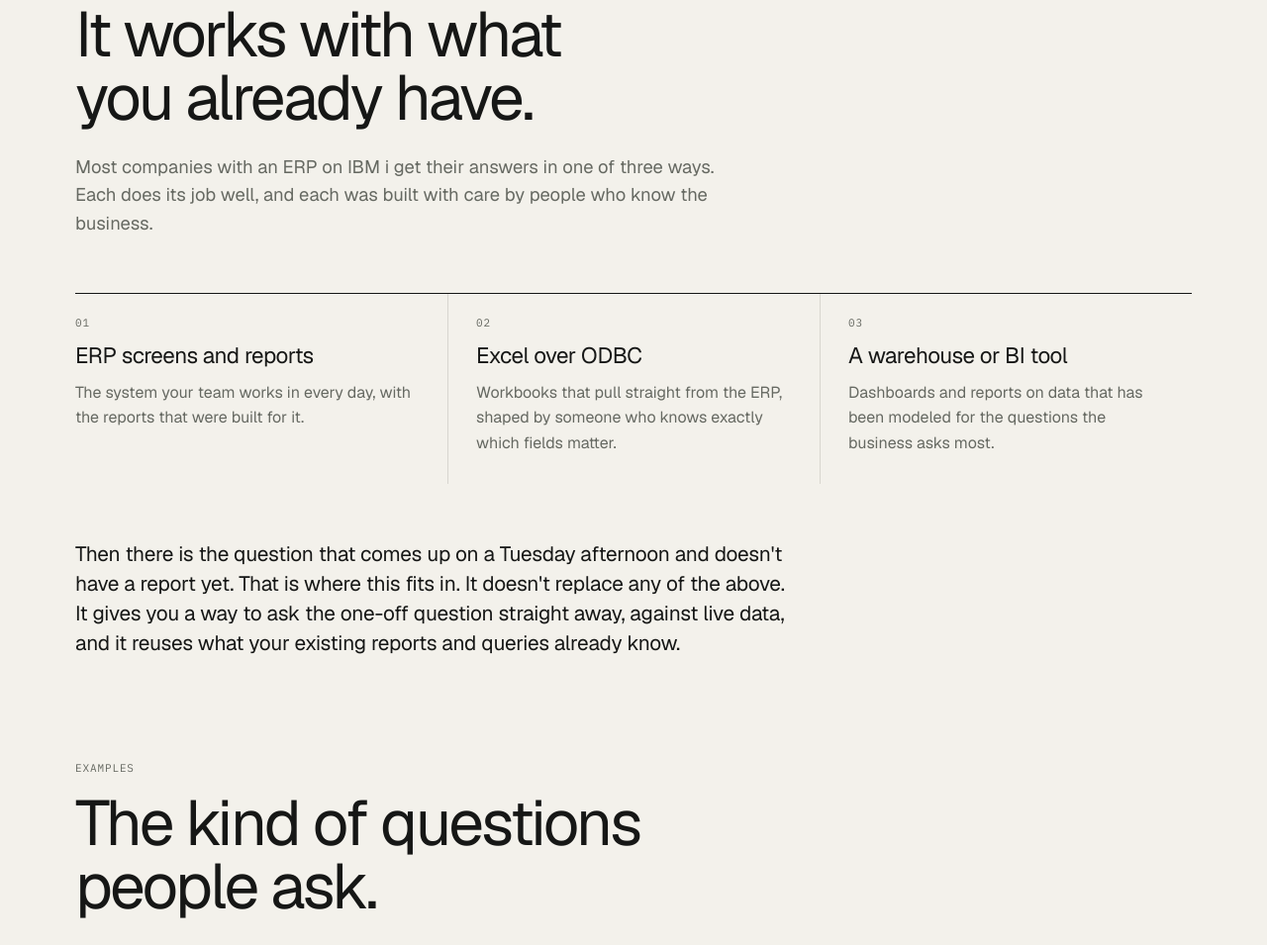
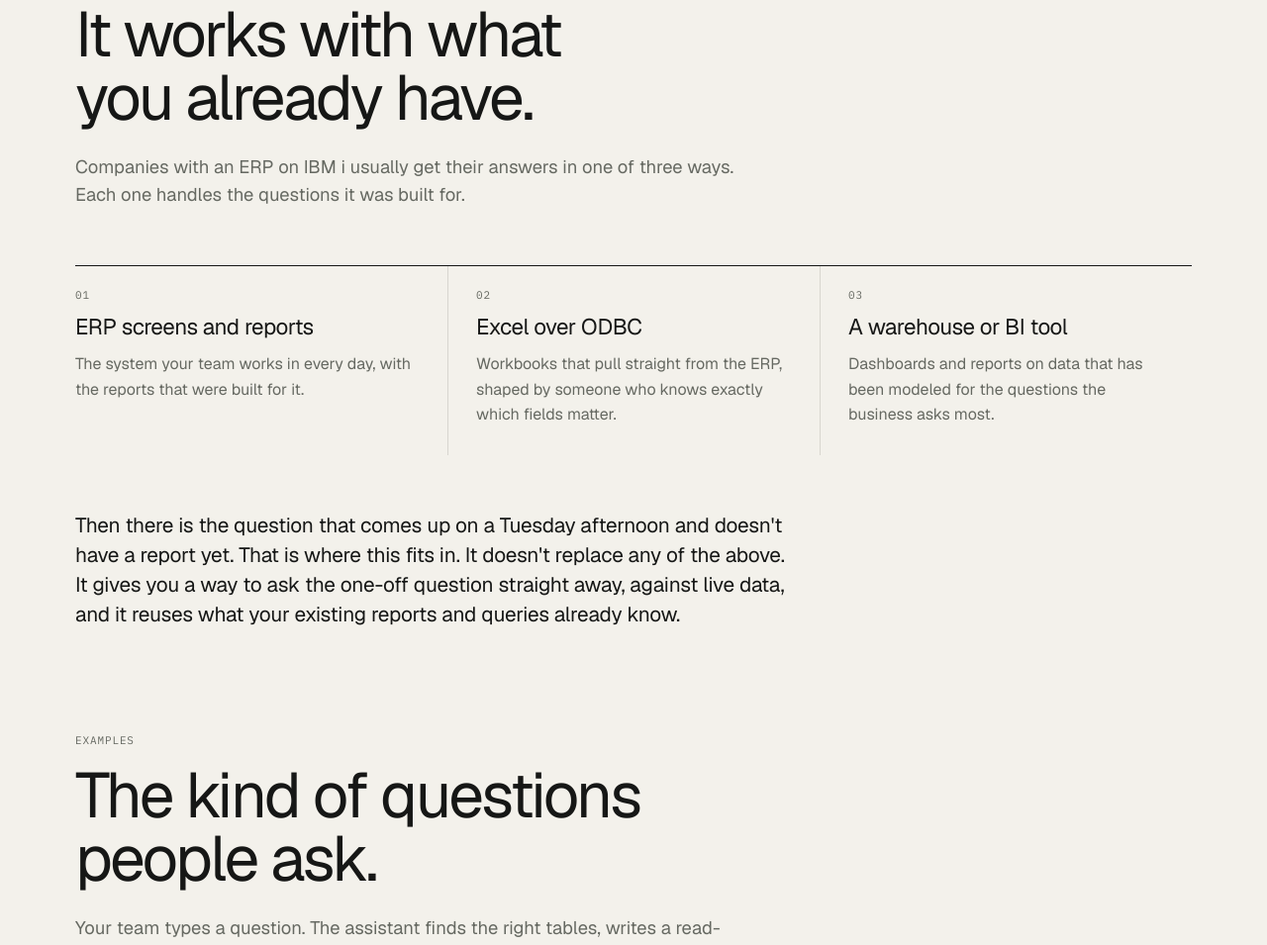
Before and after one commit to Strom-Capital/mcp-server-db2i, an Astro site in the folder site/: page /business in a window 1280 px wide. Shown: the part 814-1769 px from the top of the page at 99% size. Built offline with nearby package versions, Linux system fonts and the light colour scheme; Astro itself is replaced by a stand-in of ours; no server answers; a script that the page names is missing.

Commit message:
docs(site): neutral wording about existing reporting setups

```diff
--- a/site/src/pages/business.astro
+++ b/site/src/pages/business.astro
@@ -50,7 +50,7 @@ Security: ${links.security}`;
         <p class="label">What you have</p>
         <div>
           <h2>It works with what you already have.</h2>
-          <p class="lead">Most companies with an ERP on IBM i get their answers in one of three ways. Each does its job well, and each was built with care by people who know the business.</p>
+          <p class="lead">Companies with an ERP on IBM i usually get their answers in one of three ways. Each one handles the questions it was built for.</p>
         </div>
       </div>
       <div class="cols3">
```
